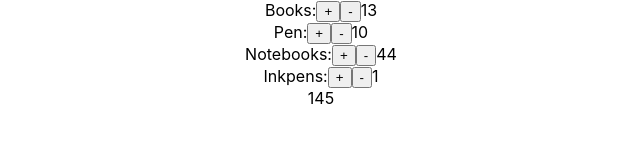
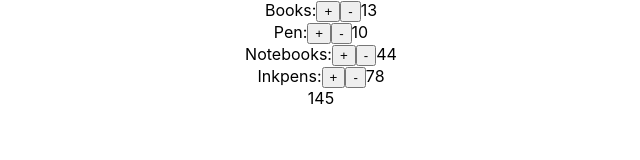
Before and after one commit to monumishra326/c1, a React (Create React App) app: page / in a window 1280 px wide. Shown: the top 160 px of the page, without its empty margins (319-959 px from the left). Built offline with nearby package versions, Linux system fonts and the light colour scheme.

Commit message:
Update App.jsx

```diff
--- a/src/App.jsx
+++ b/src/App.jsx
@@ -83,7 +83,7 @@ function App() {
     }}>
         -
     </button>
-    <span className="totalBooks">1</span>
+    <span className="totalBooks">{inkpen}</span>
     <div className="total">{book+pen+notebook+inkpen}</div>
 </div>
 </div>
```
